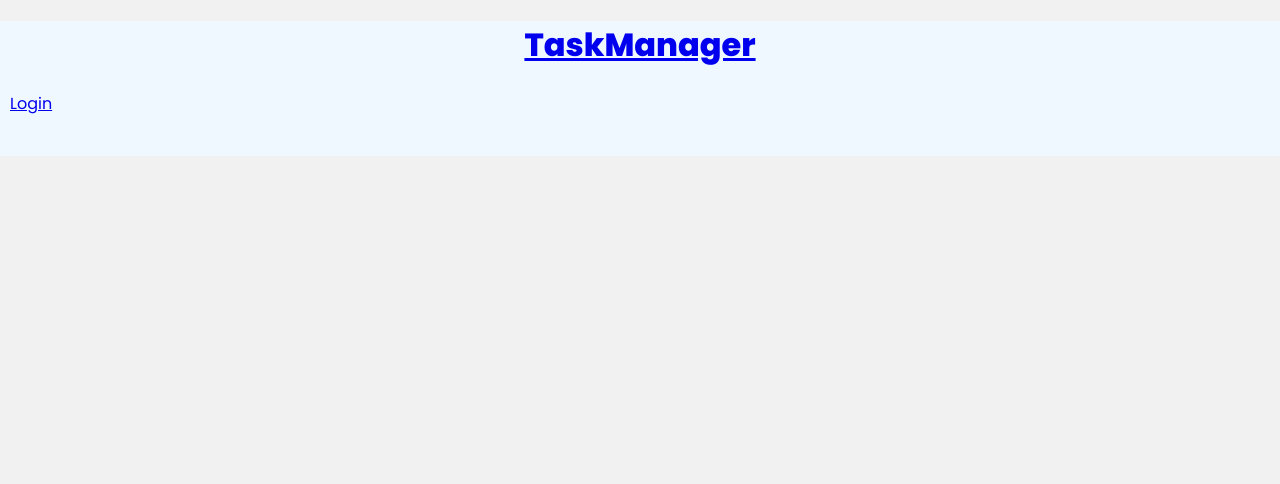
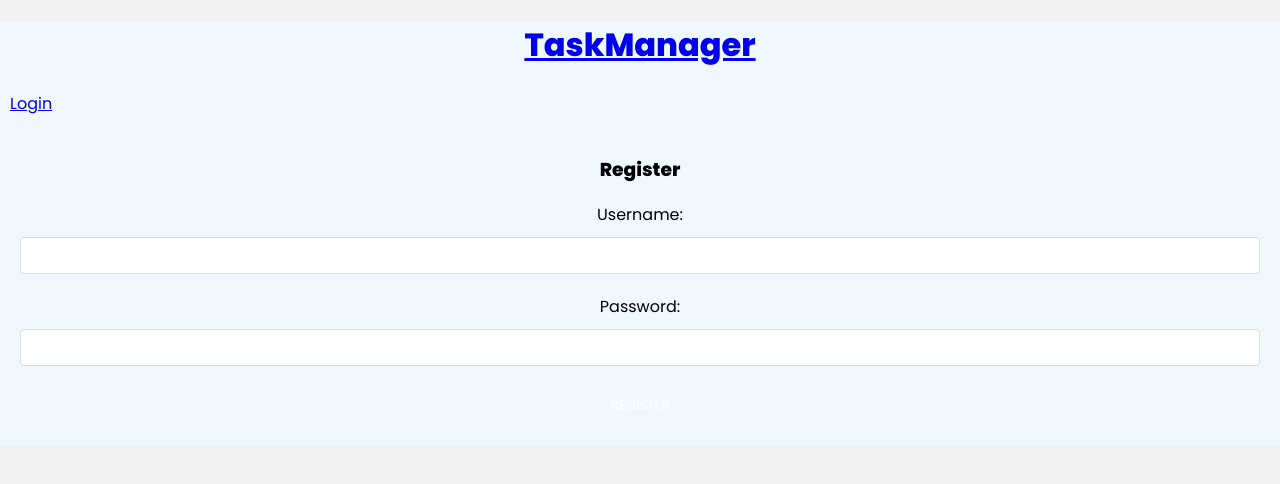
Before and after one commit to Snakersik/TaskManager, a React (Create React App) app in the folder frontend/: page /register in a window 1280 px wide. Before the commit this address had no page. Shown: the top 484 px of the page. Built offline with nearby package versions, Linux system fonts and the light colour scheme.

Commit message:
dodane register

```diff
--- a/frontend/src/App.js
+++ b/frontend/src/App.js
@@ -5,6 +5,7 @@ import { useAuthContext } from "./hooks/useAuthContext";
 import Home from "./pages/Home";
 import Navbar from "./components/Navbar";
 import Login from "./pages/Login";
+import Register from "./pages/Register";
 
 function App() {
   const { user } = useAuthContext();
@@ -22,6 +23,10 @@ function App() {
               path="/login"
               element={!user ? <Login /> : <Navigate to="/" />}
             ></Route>
+            <Route
+              path="/register"
+              element={!user ? <Register /> : <Navigate to="/" />}
+            ></Route>
           </Routes>
         </div>
       </BrowserRouter>
--- /dev/null
+++ b/frontend/src/hooks/useRegister.js
@@ -0,0 +1,36 @@
+import { useState } from "react";
+
+export const useRegister = () => {
+  const [error, setError] = useState(null);
+  const [isLoading, setIsLoading] = useState(false);
+
+  const register = async (username, password) => {
+    setIsLoading(true);
+    setError(null);
+
+    try {
+      const response = await fetch("http://localhost:5000/register", {
+        method: "POST",
+        headers: {
+          "Content-Type": "application/json",
+        },
+        body: JSON.stringify({ username, password }),
+      });
+
+      if (!response.ok) {
+        const json = await response.json();
+        setIsLoading(false);
+        setError(json.error);
+      } else {
+        setIsLoading(false);
+        setError(null);
+      }
+    } catch (error) {
+      console.error("Error registering user:", error);
+      setIsLoading(false);
+      setError(error, " Internal Server Error");
+    }
+  };
+
+  return { register, isLoading, error };
+};
--- a/frontend/src/pages/Home.js
+++ b/frontend/src/pages/Home.js
@@ -2,6 +2,7 @@ import { useState, useEffect } from "react";
 import AddTaskForm from "../components/AddTaskForm";
 import Task from "../components/Task";
 import { useTasksContext } from "../hooks/useTaskContext";
+import Navbar from "../components/Navbar";
 
 function Home() {
   const [displayCreate, setDisplayCreate] = useState(false);
@@ -28,6 +29,8 @@ function Home() {
 
   return (
     <div className="App">
+      <Navbar />
+      <div>
         <h1>TaskManager</h1>
         <button className="btn createbtn" onClick={handleDisplayCreate}>
           DODAJ NOWE
@@ -47,6 +50,7 @@ function Home() {
           )}
         </div>
       </div>
+    </div>
   );
 }
 
--- a/frontend/src/pages/Login.js
+++ b/frontend/src/pages/Login.js
@@ -1,5 +1,6 @@
 import { useState } from "react";
 import { useLogin } from "../hooks/useLogin";
+import { Link } from "react-router-dom";
 
 const Login = () => {
   const [username, setUsername] = useState("");
@@ -28,7 +29,10 @@ const Login = () => {
         value={password}
       ></input>
       <button disabled={isLoading}>Log in</button>
-      {error && <div className="error">{error}</div>}
+      {error && <div className="error">{error.message}</div>}
+      <div>
+        Don't have an account? <Link to="/register">Sign up now</Link>
+      </div>
     </form>
   );
 };
--- /dev/null
+++ b/frontend/src/pages/Register.js
@@ -0,0 +1,35 @@
+import { useState } from "react";
+import { useRegister } from "../hooks/useRegister";
+
+
+const Register = () => {
+  const [username, setUsername] = useState("");
+  const [password, setPassword] = useState("");
+  const { register, isLoading, error } = useRegister();
+
+  const handleSubmit = async (e) => {
+    e.preventDefault();
+
+    await register(username, password);
+  };
+
+  return (
+    <form className="register" onSubmit={handleSubmit}>
+      <h3>Register</h3>
+      <label>Username:</label>
+        <input
+        type="text"
+        onChange={(e) => setUsername(e.target.value)}
+        value={username} />
+        <label>Password:</label>
+        <input
+        type="password"
+        onChange={(e) => setPassword(e.target.value)}
+        value={password} />
+      <button disabled={isLoading}>Register</button>
+      {error && <div className="error">{error.message}</div>}
+    </form>
+  );
+};
+
+export default Register;
```
Also changed, not shown: 2 other files (tests, documents, lock files or other folders). Lines whose indentation alone changed are shown as unchanged.
